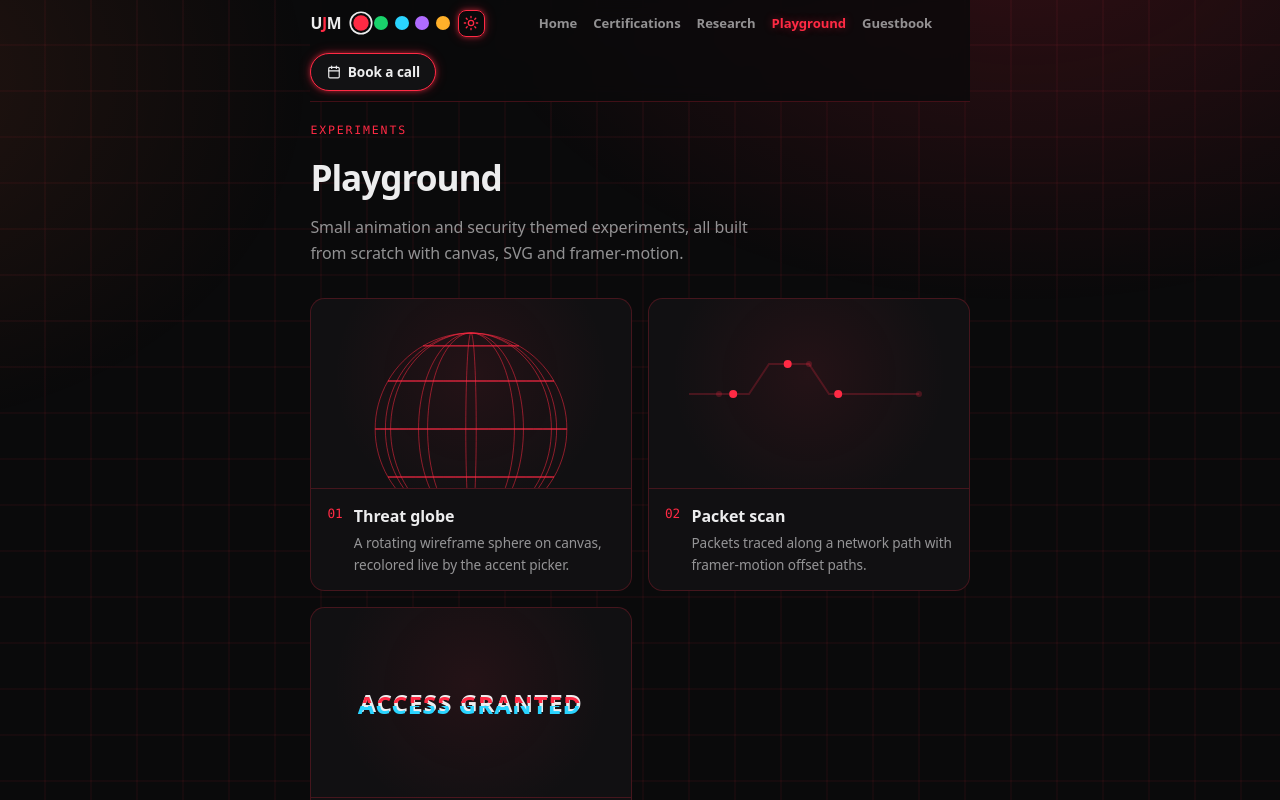
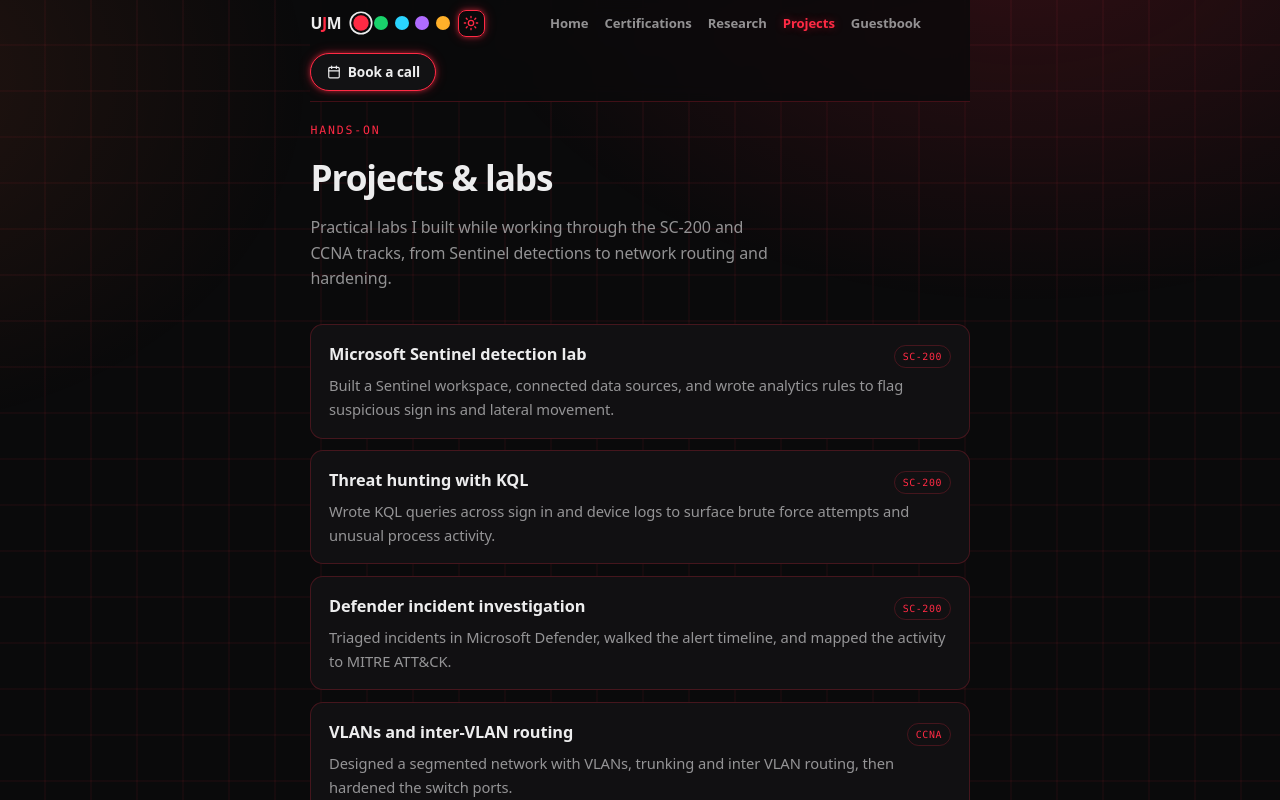
Before and after one commit to Umair-JM/Umair-JM.github.io, a React (Vite) app: page /playground in a window 1280 px wide. Shown: the top 800 px of the page. Built offline with nearby package versions, Linux system fonts and the light colour scheme; a web font is replaced by a local one.

Commit message:
Refine cyber site: transparent portrait, certification labs page, full-time framing, tighter layout, role title fixes

```diff
--- a/src/components/TopBar.jsx
+++ b/src/components/TopBar.jsx
@@ -13,7 +13,7 @@
         <NavLink to="/" end>Home</NavLink>
         <NavLink to="/certifications">Certifications</NavLink>
         <NavLink to="/research">Research</NavLink>
-        <NavLink to="/playground">Playground</NavLink>
+        <NavLink to="/playground">Projects</NavLink>
         <NavLink to="/guestbook">Guestbook</NavLink>
       </nav>
       <Magnetic as="a" className="book-btn" href="mailto:umairjavaidmanj@gmail.com?subject=Let%27s%20talk">
--- a/src/data.js
+++ b/src/data.js
@@ -55,7 +55,7 @@
     org: "HISDP, AI Lounge & Murabbi, NUST",
     date: "2023 to 2024",
     blurb:
-      "Taught smart contract security, blockchain security and security tooling to a class of 106, built the hands on labs and capture the flag style assessments, and won a Best Instructor award at 9.15 of 10.",
+      "Taught smart contract security, blockchain security and security tooling, built the hands on labs and capture the flag style assessments, and won a Best Instructor award.",
   },
   {
     role: "Security Researcher",
@@ -72,7 +72,7 @@
       "Built a tamper evident, verifiable voting system using cryptography and computer vision, implementing integrity checks for end to end auditing.",
   },
   {
-    role: "Network & Security Engineer",
+    role: "Network Engineer",
     org: "Dewaan Networking Solutions",
     date: "2016 to 2017",
     blurb:
@@ -80,18 +80,31 @@
   },
 ];
 
-export const projects = [
+export const certProjects = [
   {
-    title: "Detection and SOC home lab",
-    blurb:
-      "Stood up a Microsoft Sentinel lab, ingested Windows and network logs, wrote KQL detections mapped to MITRE ATT&CK, and triaged simulated alerts end to end.",
-    tags: ["Sentinel", "KQL", "MITRE ATT&CK"],
+    title: "Microsoft Sentinel detection lab",
+    cert: "SC-200",
+    blurb: "Built a Sentinel workspace, connected data sources, and wrote analytics rules to flag suspicious sign ins and lateral movement.",
   },
   {
-    title: "Offensive practice paths",
-    blurb:
-      "Worked the TryHackMe Jr Penetration Tester, Pre Security and Web Fundamentals paths, practising enumeration, web exploitation and privilege escalation in lab environments.",
-    tags: ["Enumeration", "Web exploitation", "Privesc"],
+    title: "Threat hunting with KQL",
+    cert: "SC-200",
+    blurb: "Wrote KQL queries across sign in and device logs to surface brute force attempts and unusual process activity.",
+  },
+  {
+    title: "Defender incident investigation",
+    cert: "SC-200",
+    blurb: "Triaged incidents in Microsoft Defender, walked the alert timeline, and mapped the activity to MITRE ATT&CK.",
+  },
+  {
+    title: "VLANs and inter-VLAN routing",
+    cert: "CCNA",
+    blurb: "Designed a segmented network with VLANs, trunking and inter VLAN routing, then hardened the switch ports.",
+  },
+  {
+    title: "OSPF routing and ACLs",
+    cert: "CCNA",
+    blurb: "Configured OSPF and applied access control lists to filter traffic between network segments.",
   },
 ];
 
@@ -147,11 +160,11 @@
 export const navGrid = [
   { to: "/certifications", label: "Certifications", note: "20+ security credentials" },
   { to: "/research", label: "Research", note: "Zero trust and secure systems" },
-  { to: "/playground", label: "Playground", note: "Animated security experiments" },
+  { to: "/playground", label: "Projects", note: "Hands-on labs from SC-200 and CCNA" },
   { to: "/guestbook", label: "Guestbook", note: "Leave a note" },
 ];
 
 export const now = {
   date: "June 2026",
-  text: "Building Sentinel detections in my home lab, finishing SC-200 and CCNA, and looking for part time security analyst work in Auckland.",
+  text: "Building out my detection home lab and looking for a full time security analyst or cybersecurity analyst role in Auckland.",
 };
--- a/src/index.css
+++ b/src/index.css
@@ -84,7 +84,7 @@
 
 /* ===== Hero ===== */
 .label { font-family: var(--font-mono); font-size: 0.72rem; letter-spacing: 0.16em; text-transform: uppercase; color: var(--accent); }
-.hero { padding: 1.4rem 0 1.8rem; }
+.hero { padding: 0.8rem 0 1.4rem; }
 .hero-head { display: flex; align-items: center; gap: 0.9rem; margin: 0.4rem 0 1.3rem; }
 .avatar {
   width: 52px; height: 52px; border-radius: 15px; flex: 0 0 auto;
@@ -109,7 +109,7 @@
 .pill:hover { box-shadow: var(--neon-2); color: var(--accent); }
 
 /* ===== Rows ===== */
-.row { display: grid; grid-template-columns: 8rem 1fr; gap: 0.4rem 1.6rem; padding: 1.7rem 0; border-top: 1px solid var(--line); }
+.row { display: grid; grid-template-columns: 8rem 1fr; gap: 0.4rem 1.6rem; padding: 1.25rem 0; border-top: 1px solid var(--line); }
 .row-label { font-family: var(--font-display); font-weight: 700; font-size: 0.9rem; color: var(--accent); padding-top: 0.15rem; }
 .row-content { min-width: 0; }
 .row-content p { margin: 0 0 0.8rem; }
@@ -156,7 +156,15 @@
 .pub-badge { display: inline-block; margin-top: 0.45rem; font-family: var(--font-mono); font-size: 0.62rem; letter-spacing: 0.06em; text-transform: uppercase; padding: 0.2rem 0.5rem; border-radius: 999px; border: 1px solid var(--line); color: var(--muted); }
 
 /* CTA */
-.cta-line { padding: 2rem 0 0.4rem; border-top: 1px solid var(--line); font-family: var(--font-display); font-weight: 800; font-size: 1.7rem; letter-spacing: -0.03em; }
+.cta-line { padding: 1.4rem 0 0.4rem; border-top: 1px solid var(--line); font-family: var(--font-display); font-weight: 800; font-size: 1.7rem; letter-spacing: -0.03em; }
+
+/* ===== Projects & labs page ===== */
+.lab-list { display: flex; flex-direction: column; gap: 0.7rem; }
+.lab-card .spotlight-body { padding: 1rem 1.1rem; }
+.lab-top { display: flex; justify-content: space-between; align-items: baseline; gap: 1rem; }
+.lab-top h3 { margin: 0; font-size: 1.02rem; font-weight: 600; }
+.lab-cert { font-family: var(--font-mono); font-size: 0.62rem; letter-spacing: 0.06em; text-transform: uppercase; color: var(--accent); border: 1px solid var(--line); border-radius: 999px; padding: 0.15rem 0.5rem; white-space: nowrap; }
+.lab-card p { margin: 0.4rem 0 0; color: var(--muted); font-size: 0.92rem; }
 .cta-line .hl { color: var(--accent); text-shadow: 0 0 14px rgba(255, 42, 68, 0.45); }
 
 .kv { display: flex; flex-direction: column; gap: 0.35rem; }
--- a/src/pages/Guestbook.jsx
+++ b/src/pages/Guestbook.jsx
@@ -33,7 +33,7 @@
       <div className="subhead">
         <Reveal as="div" className="label">Say hi</Reveal>
         <Reveal as="h1" delay={0.05}>Guestbook</Reveal>
-        <Reveal as="p" delay={0.1}>Drop a note, say hi, or leave a thought. Messages are kept in your browser.</Reveal>
+        <Reveal as="p" delay={0.1}>Drop a note, say hi, or leave a thought.</Reveal>
       </div>
 
       <form className="gb-form" onSubmit={submit}>
--- a/src/pages/Playground.jsx
+++ b/src/pages/Playground.jsx
@@ -1,117 +1,29 @@
-import { useEffect, useRef } from "react";
-import { motion } from "framer-motion";
-import { Reveal } from "../lib/motion.jsx";
+import { certProjects } from "../data.js";
+import { Reveal, SpotlightCard } from "../lib/motion.jsx";
 import Footer from "../components/Footer.jsx";
-
-/* A rotating wireframe globe drawn on canvas, themed as a threat map. */
-function ThreatGlobe() {
-  const ref = useRef(null);
-  useEffect(() => {
-    const canvas = ref.current;
-    const ctx = canvas.getContext("2d");
-    const dpr = window.devicePixelRatio || 1;
-    const size = 260;
-    canvas.width = size * dpr;
-    canvas.height = size * dpr;
-    ctx.scale(dpr, dpr);
-    const cx = size / 2, cy = size / 2, R = 96;
-    let ry = 0, raf;
-
-    function accent() {
-      return getComputedStyle(document.documentElement).getPropertyValue("--accent").trim() || "#ff2a44";
-    }
-    function pt(lat, lon) {
-      const x = Math.cos(lat) * Math.cos(lon + ry);
-      const y = Math.sin(lat);
-      const z = Math.cos(lat) * Math.sin(lon + ry);
-      return { sx: cx + x * R, sy: cy - y * R, z };
-    }
-    function poly(points, col) {
-      ctx.beginPath();
-      points.forEach((p, i) => {
-        const alpha = 0.25 + 0.55 * ((p.z + 1) / 2);
-        ctx.globalAlpha = alpha;
-        if (i === 0) ctx.moveTo(p.sx, p.sy); else ctx.lineTo(p.sx, p.sy);
-      });
-      ctx.strokeStyle = col;
-      ctx.lineWidth = 1;
-      ctx.stroke();
-    }
-    function draw() {
-      ctx.clearRect(0, 0, size, size);
-      const col = accent();
-      for (let i = 1; i < 6; i++) {
-        const lat = -Math.PI / 2 + (i * Math.PI) / 6;
-        const ring = [];
-        for (let a = 0; a <= 48; a++) ring.push(pt(lat, (a / 48) * Math.PI * 2));
-        poly(ring, col);
-      }
-      for (let m = 0; m < 12; m++) {
-        const lon = (m / 12) * Math.PI * 2;
-        const mer = [];
-        for (let a = 0; a <= 48; a++) mer.push(pt(-Math.PI / 2 + (a / 48) * Math.PI, lon));
-        poly(mer, col);
-      }
-      ctx.globalAlpha = 1;
-      ry += 0.006;
-      raf = requestAnimationFrame(draw);
-    }
-    draw();
-    return () => cancelAnimationFrame(raf);
-  }, []);
-  return <canvas ref={ref} style={{ width: 260, height: 260 }} aria-hidden />;
-}
-
-function GlitchText({ children }) {
-  return <span className="glitch" data-text={children}>{children}</span>;
-}
-
-function PacketScan() {
-  const xs = [10, 70, 90, 130, 150, 240];
-  const ys = [60, 60, 30, 30, 60, 60];
-  return (
-    <svg viewBox="0 0 260 120" width="260" height="120" fill="none" aria-hidden>
-      <path d="M10 60h60l20-30h40l20 30h90" stroke="var(--line)" strokeWidth="2" />
-      {[40, 130, 240].map((x, i) => (<circle key={`n${i}`} cx={x} cy={i === 1 ? 30 : 60} r="3" fill="var(--line)" />))}
-      {[0, 1, 2].map((i) => (
-        <motion.circle
-          key={i}
-          r="4"
-          fill="var(--accent)"
-          animate={{ cx: xs, cy: ys }}
-          transition={{ duration: 2.6, repeat: Infinity, delay: i * 0.85, ease: "linear" }}
-        />
-      ))}
-    </svg>
-  );
-}
-
-const demos = [
-  { n: "01", title: "Threat globe", note: "A rotating wireframe sphere on canvas, recolored live by the accent picker.", el: <ThreatGlobe /> },
-  { n: "02", title: "Packet scan", note: "Packets traced along a network path with framer-motion offset paths.", el: <PacketScan /> },
-  { n: "03", title: "Glitch header", note: "An RGB split glitch effect built in CSS.", el: <h3 className="glitch-demo"><GlitchText>ACCESS GRANTED</GlitchText></h3> },
-];
 
 export default function Playground() {
   return (
     <>
       <div className="subhead">
-        <Reveal as="div" className="label">Experiments</Reveal>
-        <Reveal as="h1" delay={0.05}>Playground</Reveal>
-        <Reveal as="p" delay={0.1}>Small animation and security themed experiments, all built from scratch with canvas, SVG and framer-motion.</Reveal>
+        <Reveal as="div" className="label">Hands-on</Reveal>
+        <Reveal as="h1" delay={0.05}>Projects & labs</Reveal>
+        <Reveal as="p" delay={0.1}>
+          Practical labs I built while working through the SC-200 and CCNA tracks, from Sentinel
+          detections to network routing and hardening.
+        </Reveal>
       </div>
 
-      <div className="pg-grid">
-        {demos.map((d, i) => (
-          <Reveal className="pg-card" key={d.n} delay={Math.min(i * 0.06, 0.2)}>
-            <div className="pg-stage">{d.el}</div>
-            <div className="pg-meta">
-              <span className="pg-n">{d.n}</span>
-              <div>
-                <h3>{d.title}</h3>
-                <p>{d.note}</p>
+      <div className="lab-list">
+        {certProjects.map((p, i) => (
+          <Reveal key={p.title} delay={Math.min(i * 0.05, 0.2)}>
+            <SpotlightCard className="lab-card">
+              <div className="lab-top">
+                <h3>{p.title}</h3>
+                <span className="lab-cert">{p.cert}</span>
               </div>
-            </div>
+              <p>{p.blurb}</p>
+            </SpotlightCard>
           </Reveal>
         ))}
       </div>
```
Also changed, not shown: src/pages/Home.jsx (+1 -15 lines), public/portrait.png.
